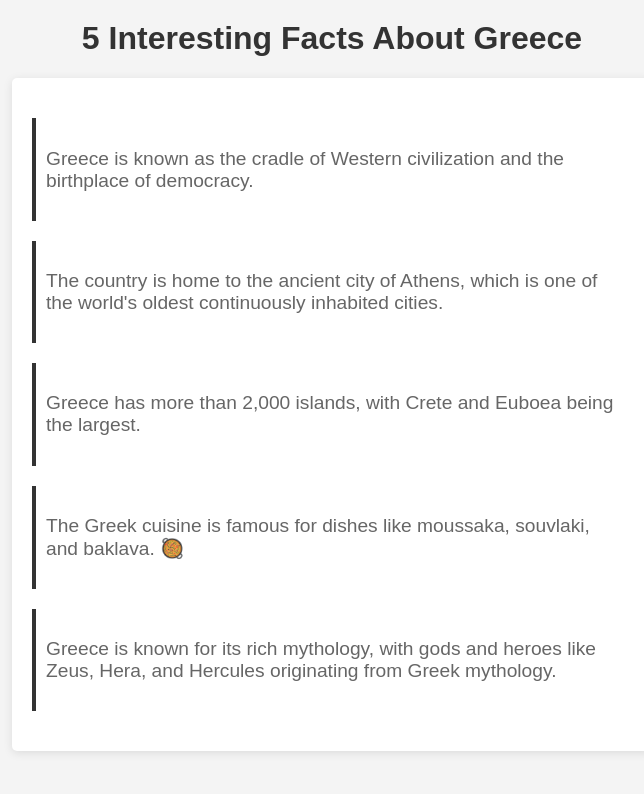
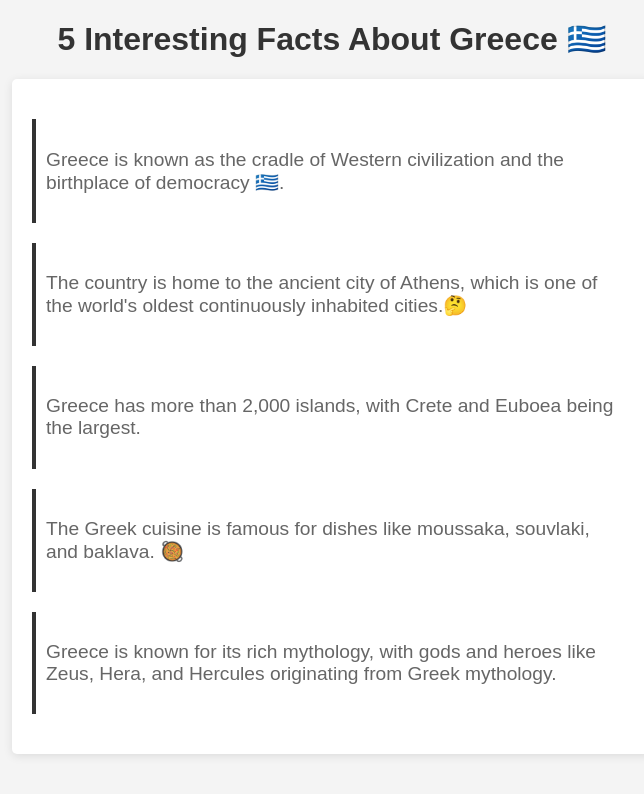
Before and after one commit to edieblu/terraform-beginner-bootcamp-2023, a plain HTML site: page public/index.html in a window 1280 px wide. Shown: the whole page, without its empty margins (308-952 px from the left). Drawn offline with Linux system fonts and the light colour scheme.

Commit message:
feat: add content version #37

```diff
--- a/public/index.html
+++ b/public/index.html
@@ -40,18 +40,18 @@
     </style>
   </head>
   <body>
-    <h1>5 Interesting Facts About Greece</h1>
+    <h1>5 Interesting Facts About Greece 🇬🇷</h1>
     <div class="container">
       <div class="fact">
         <p>
           Greece is known as the cradle of Western civilization and the
-          birthplace of democracy.
+          birthplace of democracy 🇬🇷.
         </p>
       </div>
       <div class="fact">
         <p>
           The country is home to the ancient city of Athens, which is one of the
-          world's oldest continuously inhabited cities.
+          world's oldest continuously inhabited cities.🤔
         </p>
       </div>
       <div class="fact">
```
Also changed, not shown: 5 other files.
